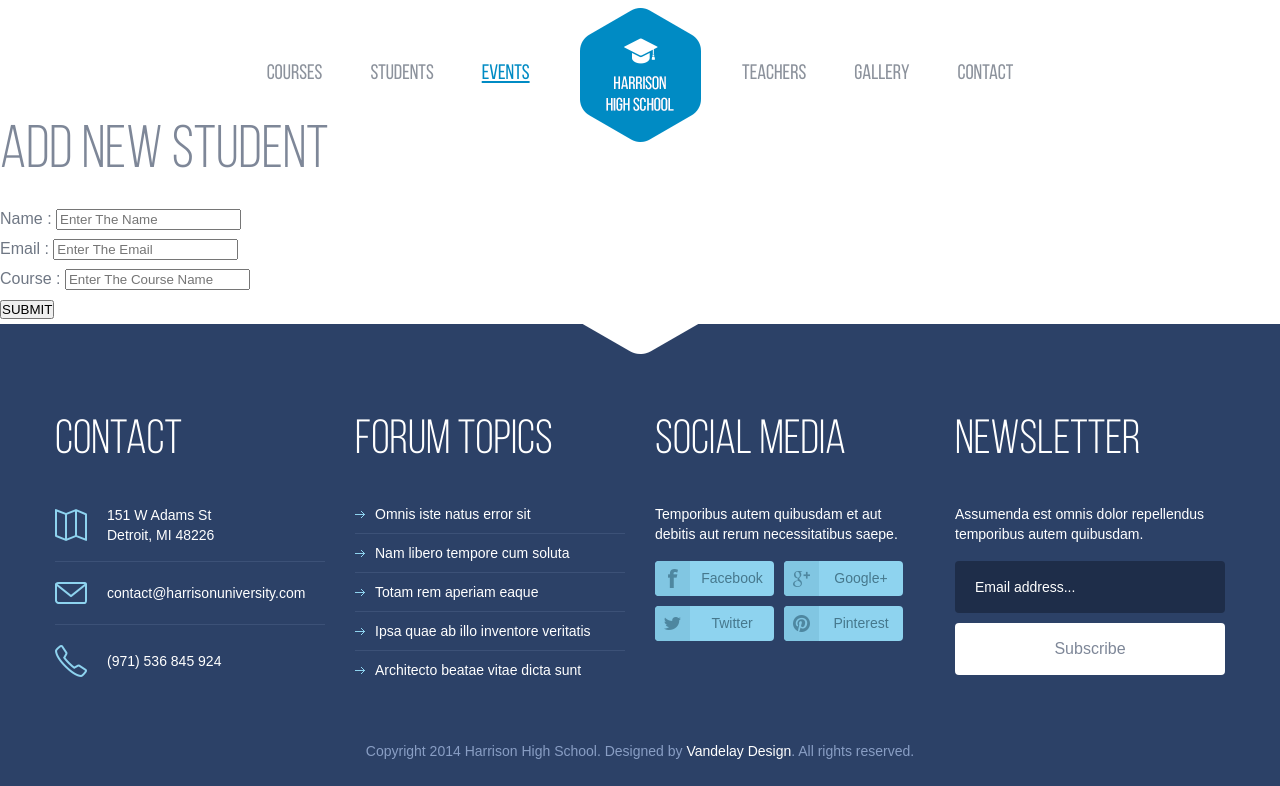
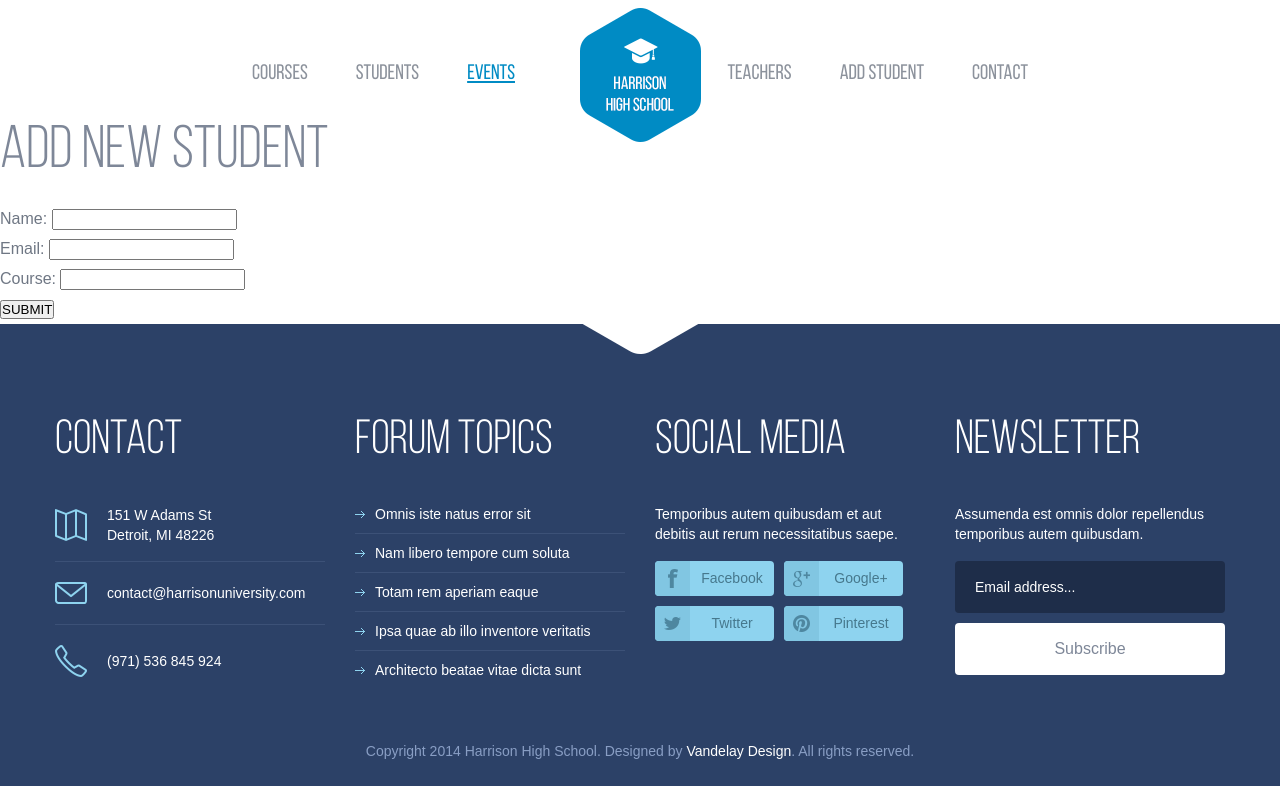
Before and after one commit to akhil429359/sys, a Django app: page /add_student in a window 1280 px wide. Shown: the top 786 px of the page. Run offline with Django 5.2, Linux system fonts and the light colour scheme.

Commit message:
Updated with modelforms and validation

```diff
--- /dev/null
+++ b/sms/App/forms.py
@@ -0,0 +1,7 @@
+from django import forms
+from .models import Student
+
+class StudentForm(forms.ModelForm):
+    class Meta:
+        model = Student
+        fields = "__all__"
--- a/sms/App/models.py
+++ b/sms/App/models.py
@@ -4,7 +4,7 @@ from django.db import models
 
 class Student(models.Model):
     name = models.CharField(max_length=100)
-    email = models.EmailField(max_length=100)
+    email = models.EmailField(max_length=100,unique=True)
     course = models.CharField(max_length=100)
     created_at = models.DateTimeField(auto_now_add=True)
     updated_at = models.DateTimeField(auto_now=True)
--- a/sms/App/views.py
+++ b/sms/App/views.py
@@ -1,5 +1,6 @@
 from django.shortcuts import render,redirect
 from .models import Student
+from .forms import StudentForm
 # Create your views here.
 
 def index(request):
@@ -14,27 +15,26 @@ def student_list(request):
 
 def add_student(request):
     if request.method == 'POST':
-        name = request.POST['name']
-        email = request.POST['email']
-        course = request.POST['course']
-        data = Student.objects.create(name=name,email=email,course=course)
-        data.save()
-        return redirect(student_list)
+        form = StudentForm(request.POST)
+        if form.is_valid():
+            form.save()
+            return redirect('student_list')
     else:
-        return render(request,'add_student.html')
+        form = StudentForm()
+    return render(request,'add_student.html',{'form':form})
 
 def update_student(request,id):
     data = Student.objects.get(id=id)
     if request.method == 'POST':
-        data.name = request.POST['name']
-        data.email = request.POST['email']
-        data.course = request.POST['course']
-        data.save()
-        return redirect(student_list)
+        form = StudentForm(request.POST,instance=data)
+        if form.is_valid():
+            form.save()
+            return redirect('student_list')
     else:
-        return render(request,'update_student.html',{"data":data})
+        form = StudentForm(instance=data)
+    return render(request,'update_student.html',{"form":form})
 
 def delete_student(request,id):
     data = Student.objects.get(id=id)
     data.delete()
-    return redirect(student_list)
+    return redirect('student_list')
--- a/sms/Template/add_student.html
+++ b/sms/Template/add_student.html
@@ -3,20 +3,9 @@
 {% block content %}
 
 <h1>ADD NEW STUDENT</h1>
-<form action="add_student" method="post">
+<form action="{% url 'add_student' %}" method="post">
     {% csrf_token %}
-    <div>
-        <label for="">Name : </label>
-        <input type="text" placeholder="Enter The Name" name="name">
-    </div>
-    <div>
-        <label for="">Email : </label>
-        <input type="text" placeholder="Enter The Email" name="email">
-    </div>
-    <div>
-        <label for="">Course : </label>
-        <input type="text" placeholder="Enter The Course Name" name="course">
-    </div>
+    {{ form.as_p }}
     <button type="submit">SUBMIT</button>
 </form>
 {% endblock %}
--- a/sms/Template/index.html
+++ b/sms/Template/index.html
@@ -25,7 +25,7 @@
  				</ul>
 				<ul>
 					<li><a href="gallery">Teachers</a></li>
-					<li><a href="gallery">Gallery</a></li>
+					<li><a href="add_student">ADD STUDENT</a></li>
 					<li><a href=# class="get-contact">Contact</a></li>
    				</ul>
 			</nav>
```
Also changed, not shown: sms/Template/update_student.html (+21 -13 lines), sms/App/migrations/0002_alter_student_email.py (added), sms/db.sqlite3.
